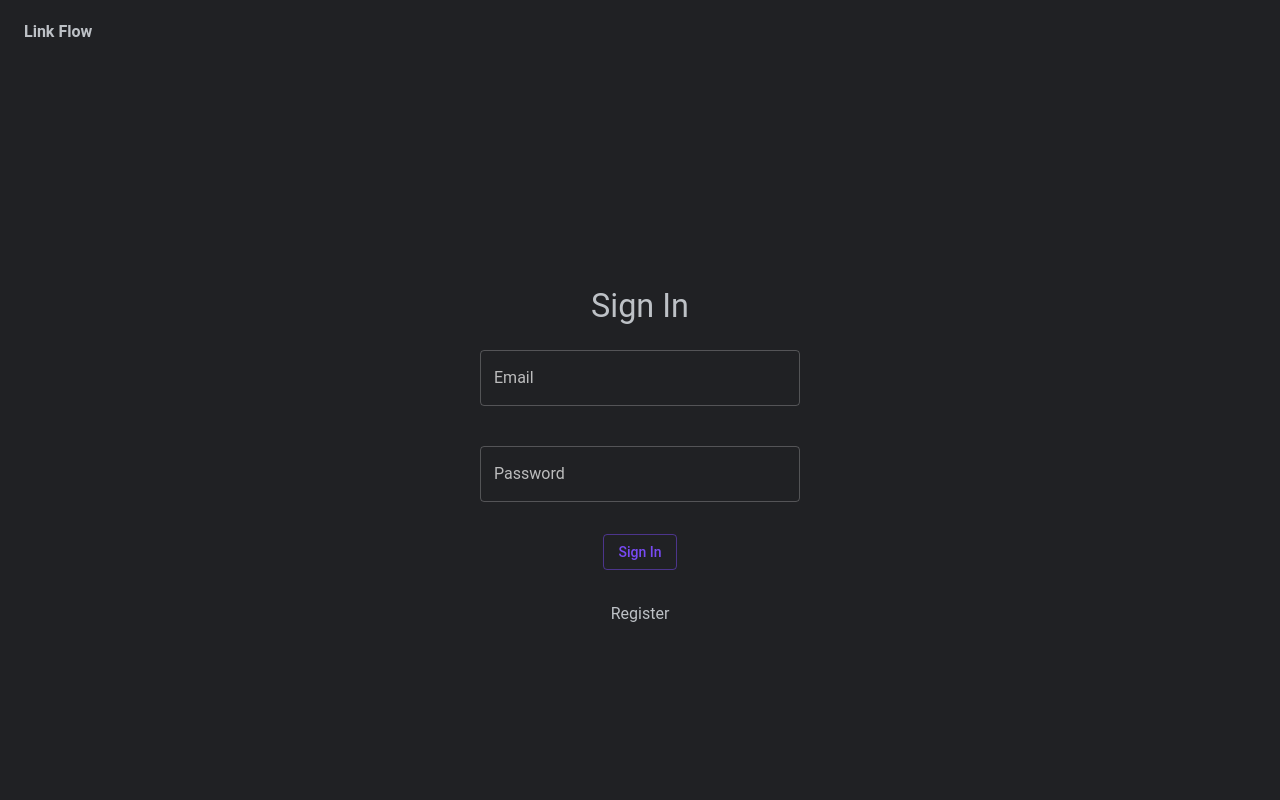
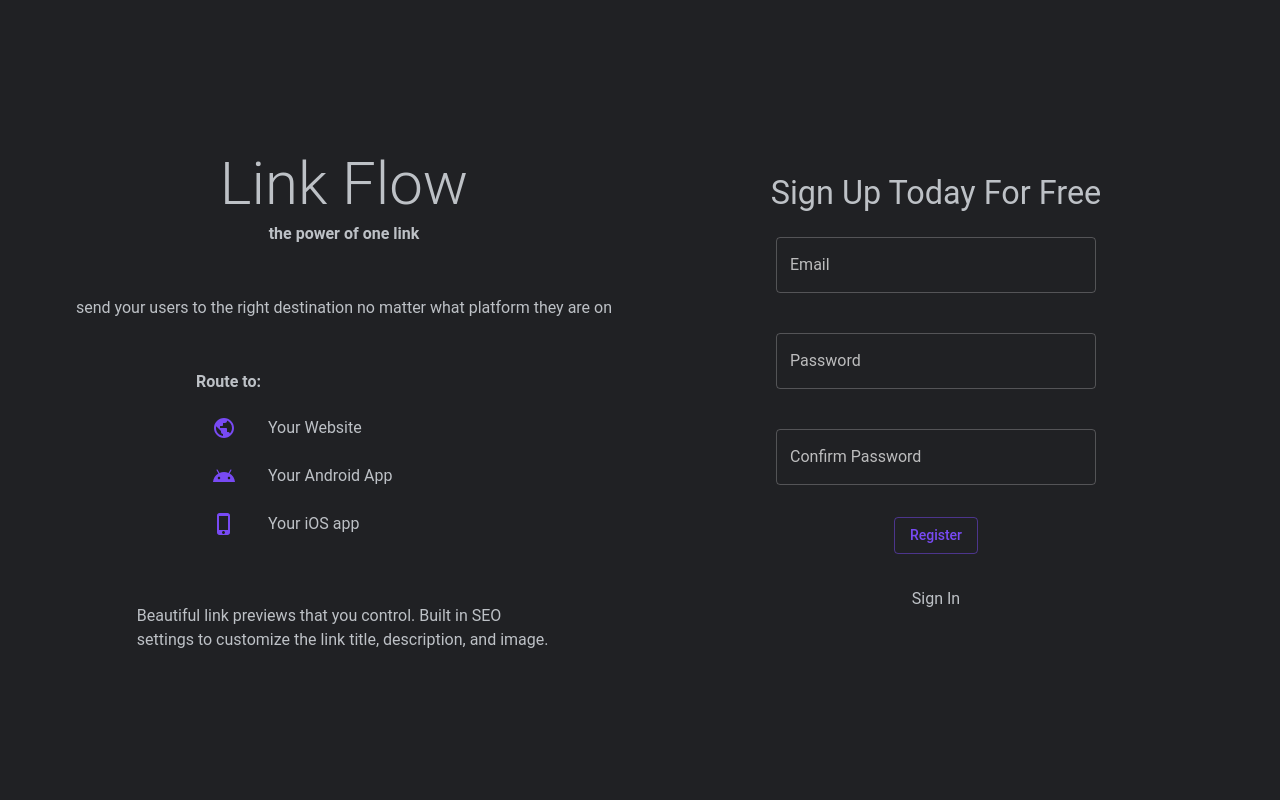
Before and after one commit to StarkTechLabs/link-flow, a Next.js app: page /auth/signin in a window 1280 px wide. Shown: the top 800 px of the page. Built offline with nearby package versions, Linux system fonts and the light colour scheme.

Commit message:
feat: signin/register copy, single page

```diff
--- a/pages/auth/register.tsx
+++ b/lib/controllers/Register.tsx
@@ -1,25 +1,15 @@
 import { useState } from "react"
 import { useRouter } from "next/router"
-import NLink from "next/link"
 
 import {
   Box,
   TextField,
   Button,
   Typography,
-  Link,
   CircularProgress,
 } from "@mui/material"
 import { styled } from "@mui/material/styles"
 
-const BoxContainer = styled(Box)({
-  width: "100%",
-  height: "100vh",
-  display: "flex",
-  flexDirection: "column",
-  justifyContent: "center",
-  alignItems: "center",
-}) as typeof Box
 
 const Form = styled("form")({
   display: "flex",
@@ -45,7 +35,7 @@ const FormActions = styled(Box)({
   alignItems: "center",
 }) as typeof Box
 
-const SignIn = () => {
+const Register = () => {
   const router = useRouter()
   const [email, setEmail] = useState("")
   const [password, setPassword] = useState("")
@@ -125,9 +115,9 @@ const SignIn = () => {
   }
 
   return (
-    <BoxContainer>
+    <>
       <Typography variant="h4" component="h1">
-        Register
+        Sign Up Today For Free
       </Typography>
       <Form onSubmit={handleSubmit}>
         <FormControl>
@@ -170,11 +160,8 @@ const SignIn = () => {
         <Typography color="primary">Success! Redirecting now...</Typography>
       )}
       {errorCode && <Typography color="error">{findErrorText()}</Typography>}
-      <Box m={2}>
-        <Link component={NLink} href="/auth/signin">Sign In</Link>
-      </Box>
-    </BoxContainer>
+    </>
   )
 }
 
-export default SignIn
+export default Register
--- /dev/null
+++ b/lib/controllers/SignIn.tsx
@@ -0,0 +1,149 @@
+import { useState } from "react"
+import { useRouter } from "next/router"
+
+import {
+  Box,
+  TextField,
+  Button,
+  Typography,
+  CircularProgress,
+} from "@mui/material"
+import { styled } from "@mui/material/styles"
+
+
+const Form = styled("form")({
+  display: "flex",
+  flexDirection: "column",
+  justifyContent: "center",
+  alignItems: "center",
+})
+
+const FormControl = styled(Box)({
+  margin: 8,
+  display: "flex",
+  flexDirection: "column",
+  justifyContent: "center",
+  alignItems: "center",
+  width: "320px",
+}) as typeof Box
+
+const FormActions = styled(Box)({
+  margin: 16,
+  width: "100%",
+  display: "flex",
+  justifyContent: "space-evenly",
+  alignItems: "center",
+}) as typeof Box
+
+const SignIn = () => {
+  const router = useRouter()
+  const [email, setEmail] = useState("")
+  const [password, setPassword] = useState("")
+  const [isLoading, setIsLoading] = useState(false)
+  const [success, setSuccess] = useState(false)
+  const [errorCode, setErrorCode] = useState<string | null>(null)
+
+  const handleErrorResponse = (res: Response) => {
+    res
+      .json()
+      .then((data) => {
+        if (data && data.errorCode) {
+          setErrorCode(data.errorCode)
+        }
+      })
+      .catch((err) => {
+        console.log("failed to parse error response", err)
+        setErrorCode("failed/unknown")
+      })
+    console.error("failed to sign in", {
+      statusText: res.statusText,
+      status: res.status,
+    })
+  }
+
+  const handleSubmit = async (e: any) => {
+    e && e.preventDefault()
+    setIsLoading(true)
+    setErrorCode(null)
+    console.log("signing in user...")
+
+    fetch("/api/auth/signin", {
+      method: "POST",
+      headers: {
+        "Content-Type": "application/json",
+      },
+      body: JSON.stringify({
+        email,
+        password,
+      }),
+    })
+      .then((res) => {
+        if (res.ok) {
+          console.log("successful sign in")
+          setSuccess(true)
+          router.push("/")
+          return
+        }
+        handleErrorResponse(res)
+      })
+      .catch((err) => {
+        console.error("failed to sign in", err)
+        setErrorCode("failed/unknown")
+      })
+      .finally(() => {
+        setPassword("")
+        setIsLoading(false)
+      })
+  }
+
+  const findErrorText = () => {
+    switch (errorCode) {
+      case "auth/wrong-password":
+        return "Invalid password. Please try again."
+      default:
+        return "Failed to sign in."
+    }
+  }
+
+  return (
+    <>
+      <Typography variant="h4" component="h1">
+        Sign In
+      </Typography>
+      <Form onSubmit={handleSubmit}>
+        <FormControl>
+          <TextField
+            label="Email"
+            value={email}
+            type="email"
+            placeholder="name@domain.com"
+            onChange={(e) => setEmail(e.target.value)}
+          />
+        </FormControl>
+        <FormControl>
+          <TextField
+            label="Password"
+            value={password}
+            type="password"
+            autoComplete="current-password"
+            onChange={(e) => setPassword(e.target.value)}
+          />
+        </FormControl>
+        {isLoading && <CircularProgress />}
+        {!success && !isLoading && (
+          <FormActions>
+            <Button type="submit" color="primary">
+              Sign In
+            </Button>
+          </FormActions>
+        )}
+      </Form>
+      {success && (
+        <Typography color="primary">Success! Redirecting now...</Typography>
+      )}
+      {errorCode && <Typography color="error">{findErrorText()}</Typography>}
+    </>
+  )
+}
+
+export default SignIn
--- a/pages/auth/signin.tsx
+++ b/pages/auth/signin.tsx
@@ -1,162 +1,75 @@
 import { useState } from "react"
-import { useRouter } from "next/router"
-import NLink from "next/link"
+import { GetServerSideProps } from "next"
 
 import {
   Box,
-  TextField,
-  Button,
   Typography,
   Link,
-  CircularProgress,
+  List, ListItem,
+  ButtonBase,
+  ListItemText,
+  ListItemIcon,
 } from "@mui/material"
-import { styled } from "@mui/material/styles"
+import { Android, PhoneIphone, Public } from "@mui/icons-material"
 
-const BoxContainer = styled(Box)({
-  width: "100%",
-  height: "100vh",
-  display: "flex",
-  flexDirection: "column",
-  justifyContent: "center",
-  alignItems: "center",
-}) as typeof Box
+import SignInController from "@/lib/controllers/SignIn"
+import RegisterController from "@/lib/controllers/Register"
 
-const Form = styled("form")({
-  display: "flex",
-  flexDirection: "column",
-  justifyContent: "center",
-  alignItems: "center",
-})
-
-const FormControl = styled(Box)({
-  margin: 8,
-  display: "flex",
-  flexDirection: "column",
-  justifyContent: "center",
-  alignItems: "center",
-  width: "320px",
-}) as typeof Box
-
-const FormActions = styled(Box)({
-  margin: 16,
-  width: "100%",
-  display: "flex",
-  justifyContent: "space-evenly",
-  alignItems: "center",
-}) as typeof Box
+import Footer from "@/lib/components/Footer/Footer"
 
 const SignIn = () => {
-  const router = useRouter()
-  const [email, setEmail] = useState("")
-  const [password, setPassword] = useState("")
-  const [isLoading, setIsLoading] = useState(false)
-  const [success, setSuccess] = useState(false)
-  const [errorCode, setErrorCode] = useState<string | null>(null)
-
-  const handleErrorResponse = (res: Response) => {
-    res
-      .json()
-      .then((data) => {
-        if (data && data.errorCode) {
-          setErrorCode(data.errorCode)
-        }
-      })
-      .catch((err) => {
-        console.log("failed to parse error response", err)
-        setErrorCode("failed/unknown")
-      })
-    console.error("failed to sign in", {
-      statusText: res.statusText,
-      status: res.status,
-    })
-  }
-
-  const handleSubmit = async (e: any) => {
-    e && e.preventDefault()
-    setIsLoading(true)
-    setErrorCode(null)
-    console.log("signing in user...")
-
-    fetch("/api/auth/signin", {
-      method: "POST",
-      headers: {
-        "Content-Type": "application/json",
-      },
-      body: JSON.stringify({
-        email,
-        password,
-      }),
-    })
-      .then((res) => {
-        if (res.ok) {
-          console.log("successful sign in")
-          setSuccess(true)
-          router.push("/")
-          return
-        }
-        handleErrorResponse(res)
-      })
-      .catch((err) => {
-        console.error("failed to sign in", err)
-        setErrorCode("failed/unknown")
-      })
-      .finally(() => {
-        setPassword("")
-        setIsLoading(false)
-      })
-  }
-
-  const findErrorText = () => {
-    switch (errorCode) {
-      case "auth/wrong-password":
-        return "Invalid password. Please try again."
-      default:
-        return "Failed to sign in."
-    }
-  }
+  const [showSignIn, setShowSignIn] = useState(false)
 
   return (
-    <BoxContainer>
-      <Typography variant="h4" component="h1">
-        Sign In
-      </Typography>
-      <Form onSubmit={handleSubmit}>
-        <FormControl>
-          <TextField
-            label="Email"
-            value={email}
-            type="email"
-            placeholder="name@domain.com"
-            onChange={(e) => setEmail(e.target.value)}
-          />
-        </FormControl>
-        <FormControl>
-          <TextField
-            label="Password"
-            value={password}
-            type="password"
-            autoComplete="current-password"
-            onChange={(e) => setPassword(e.target.value)}
-          />
-        </FormControl>
-        {isLoading && <CircularProgress />}
-        {!success && !isLoading && (
-          <FormActions>
-            <Button type="submit" color="primary">
-              Sign In
-            </Button>
-          </FormActions>
-        )}
-      </Form>
-      {success && (
-        <Typography color="primary">Success! Redirecting now...</Typography>
-      )}
-      {errorCode && <Typography color="error">{findErrorText()}</Typography>}
-      <Box m={2}>
-        <Link component={NLink} href="/auth/register">Register</Link>
+    <>
+      <Box display="flex" p={6} alignItems="center" justifyContent="center" width="100%" height="100vh">
+        <Box display="flex" flexDirection="column" alignItems="center" justifyContent="center" width={{ xs: "100%", sm: "100%", md: "50%" }}>
+          <Typography variant="h2" component="h1">Link Flow</Typography>
+          <Typography variant="subtitle1">the power of one link</Typography>
+          <br />
+          <br />
+          <Typography variant="body1">send your users to the right destination no matter what platform they are on</Typography>
+          <br />
+          <br />
+          <Box display="block" width={{ xs: "100%", sm: "100%", md: "50%" }}>
+            <Typography variant="subtitle1">Route to:</Typography>
+            <List>
+              <ListItem>
+                <ListItemIcon><Public color="primary" /></ListItemIcon>
+                <ListItemText primary="Your Website" />
+              </ListItem>
+              <ListItem>
+                <ListItemIcon><Android color="primary" /></ListItemIcon>
+                <ListItemText primary="Your Android App" />
+              </ListItem>
+              <ListItem>
+                <ListItemIcon><PhoneIphone color="primary" /></ListItemIcon>
+                <ListItemText primary="Your iOS app" />
+              </ListItem>
+            </List>
+          </Box>
+          <br /><br />
+          <Box display="block" width={{ xs: "100%", sm: "100%", md: "70%" }}>
+            <Typography variant="body1">Beautiful link previews that you control. Built in SEO settings to customize the link title, description, and image.</Typography>
+          </Box>
+        </Box>
+        <Box display="flex" flexDirection="column" alignItems="center" justifyContent="space-between" width={{ xs: "100%", sm: "100%", md: "50%" }}>
+          {showSignIn && <SignInController />}
+          {!showSignIn && <RegisterController />}
+          <Box m={2}>
+            <Link component={ButtonBase} onClick={() => setShowSignIn(!showSignIn)}>{showSignIn ? "Register" : "Sign In"}</Link>
+          </Box>
+        </Box>
       </Box>
-    </BoxContainer>
+      {/* below the fold */}
+      <Footer />
+    </>
   )
 }
 
 export default SignIn
+
+export const getServerSideProps: GetServerSideProps = async () => {
+
+  return { props: { shouldEmbed: true } }
+}
--- a/tsconfig.json
+++ b/tsconfig.json
@@ -32,7 +32,7 @@
     "next-env.d.ts",
     "**/*.ts",
     "**/*.tsx",
-    "pages/api/auth/register.js"
+    "pages/api/auth/*.js"
   ],
   "exclude": [
     "node_modules"
```
